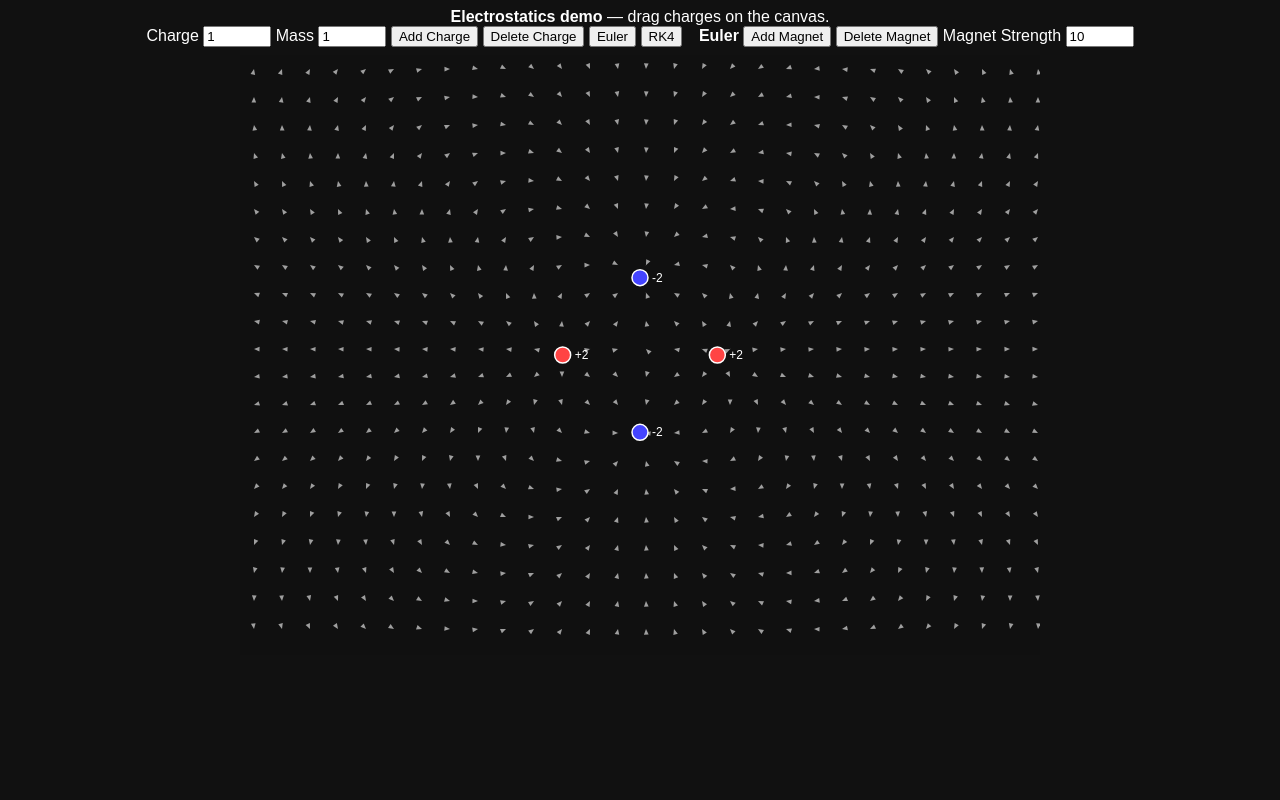
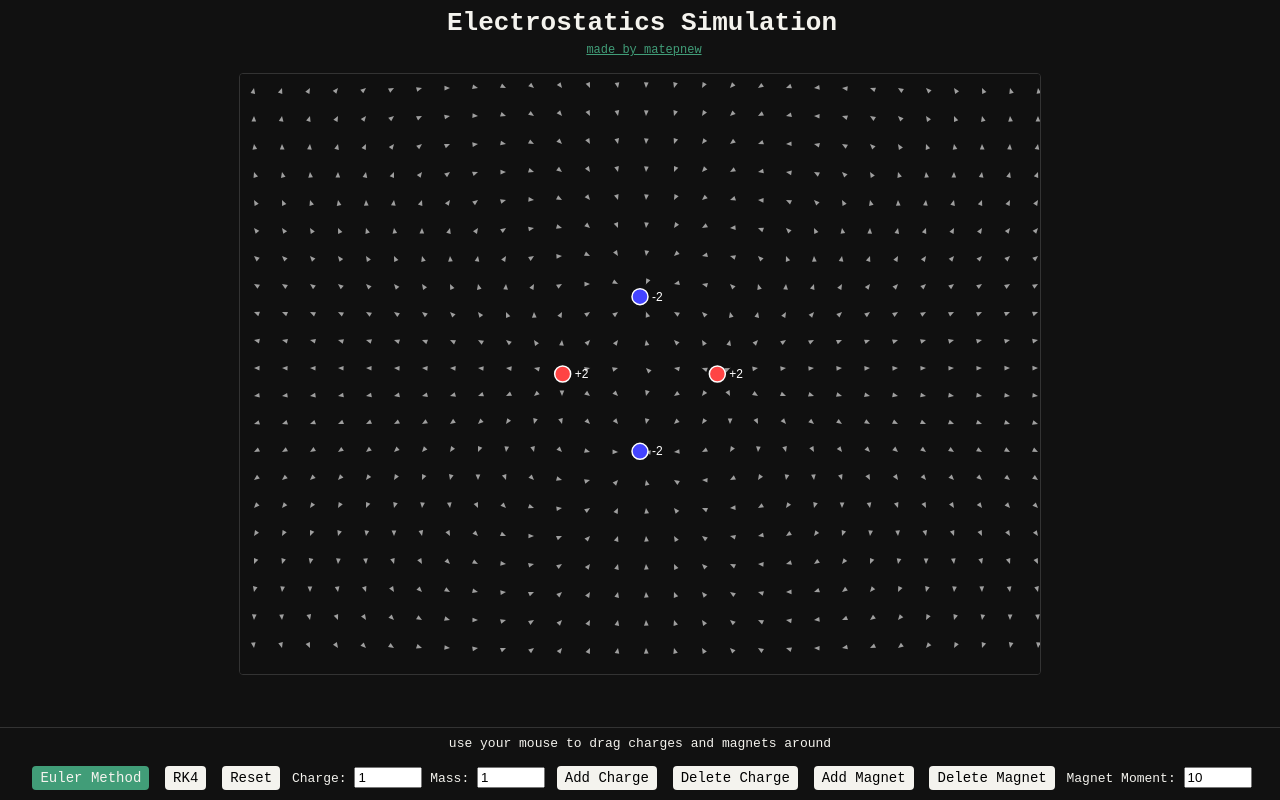
Before and after one commit to matepnew/electrostatics, a plain HTML site: page index.html in a window 1280 px wide. Drawn offline with Linux system fonts and the light colour scheme.

Commit message:
fix stuff and style

```diff
--- a/electro.js
+++ b/electro.js
@@ -275,6 +275,33 @@ const integratorLabel = document.getElementById('integratorLabel');
 const addMagnetBtn = document.getElementById('addMagnetBtn');
 const delMagnetBtn = document.getElementById('delMagnetBtn');
 const magStrengthInput = document.getElementById('magStrengthInput');
+const resetBtn = document.getElementById('resetBtn');
+
+function getInitialState() {
+    return {
+        charges: [
+            {x: 300, y: 300, vx: 0, vy: 0, q: 2, m: 1, pinned: false},
+            {x: 500, y: 300, vx: 0, vy: 0, q: 2, m: 1, pinned: false},
+            {x: 400, y: 400, vx: 0, vy: 0, q: -2, m: 1, pinned: false},
+            {x: 400, y: 200, vx: 0, vy: 0, q: -2, m: 1, pinned: false}
+        ],
+        magnets: []
+    }
+}
+
+const initialState = getInitialState();
+
+resetBtn.addEventListener('click', () => {
+    charges.length = 0;
+    for (const c of initialState.charges) {
+        charges.push({...c});
+    }
+
+    magnets.length = 0;
+    for (const m of initialState.magnets) {
+        magnets.push({...m});
+    }
+});
 
 addMagnetBtn.addEventListener('click', () => {
     const strength = parseFloat(magStrengthInput.value)*1000 || 10;
@@ -297,12 +324,14 @@ let useRK4 = false; // starts with Euler
 
 eulerBtn.addEventListener('click', () => {
     useRK4 = false;
-    integratorLabel.textContent = 'Euler';
+    eulerBtn.classList.add('active');
+    rk4Btn.classList.remove('active');
 });
 
 rk4Btn.addEventListener('click', () => {
     useRK4 = true;
-    integratorLabel.textContent = 'RK4';
+    rk4Btn.classList.add('active');
+    eulerBtn.classList.remove('active');
 });
 
 addChargeBtn.addEventListener('click', () => {
--- a/index.html
+++ b/index.html
@@ -2,29 +2,76 @@
 <html lang="en">
 <head>
   <meta charset="utf-8" />
-  <title>Electrostatics Sim</title>
+  <title>Electrostatics Simulation</title>
   <style>
-    body { margin: 0; background: #111; color: #fff; font-family: sans-serif; }
-    #controls { padding: 8px; text-align: center; }
+    body { margin: 0; background: #111; color: #F4F3EE; font-family: monospace; }
+    #controls {
+      padding: 8px;
+      margin: 0 0 2px 0;
+      text-align: center;
+      position: fixed;
+      bottom: 0;
+      left: 0;
+      right: 0;
+      background: #111;
+      border-top: 1px solid #333;
+    }
+    button {
+      margin: 0 4px;
+      padding: 4px 8px;
+      font-size: 14px;
+      background-color: #F4F3EE;
+      border-radius: 4px;
+      border-style: none;
+      font-family: monospace;
+    }
+    button:hover {
+      background-color: #419D78;
+      cursor: pointer;
+      color: #F4F3EE;
+    }
+    button.active {
+        background-color: #419D78;
+        color: #F4F3EE;
+    }
+    #sim-title {
+      margin: 8px 4px 4px 8px;
+      font-weight: 600;
+      color: #F4F3EE;
+      text-align: center;
+    }
+    #credits {
+        text-align: center;
+        margin-bottom: 16px;
+    }
+    canvas {
+       border: 1px solid #333;
+       border-radius: 4px;
+    }
   </style>
 </head>
 <body>
+    <h1 id="sim-title">Electrostatics Simulation</h1>
   <div id="controls">
-    <strong>Electrostatics demo</strong> — drag charges on the canvas.
+    use your mouse to drag charges and magnets around
+    <br>
     <br/>
-    Charge <input id="Qinput" type="number" value="1" step="0.1" style="width: 60px;" />
-    Mass <input id="Minput" type="number" value="1" step="0.1" style="width: 60px;" />
+    <button id="eulerBtn">Euler Method</button>
+    <button id="rk4Btn">RK4</button>
+    <button id="resetBtn">Reset</button>
+    Charge: <input id="Qinput" type="number" value="1" step="0.1" style="width: 60px;" />
+    Mass: <input id="Minput" type="number" value="1" step="0.1" style="width: 60px;" />
     <button id="addChargeBtn">Add Charge</button>
     <button id="delChargeBtn">Delete Charge</button>
-    <button id="eulerBtn">Euler</button>
-    <button id="rk4Btn">RK4</button>
-    <span id="integratorLabel" style="margin-left: 12px; font-weight: bold;">Euler</span>
     <button id="addMagnetBtn">Add Magnet</button>
     <button id="delMagnetBtn">Delete Magnet</button>
-    Magnet Strength <input id="magStrengthInput" type="number" step="1" value="10" style="width: 60px;" />
+    Magnet Moment: <input id="magStrengthInput" type="number" step="1" value="10" style="width: 60px;" />
+  </div>
+  <div id="credits">
+    <a href="https://github.com/matepnew" style="font-size:12px; color:#419D78; margin-left: 8px; margin-bottom: 8px; ">made by matepnew</a>
   </div>
 
-  <!-- provide an initial charges array so electro.js can use it immediately -->
+  <!-- initial charges -->
   <script>
     const charges = [
       { x: 300, y: 300, vx: 0, vy: 0, q:  2, m: 1, pinned: false },
@@ -33,9 +80,9 @@
       { x: 400, y: 200, vx: 0, vy: 0, q: -2, m: 1, pinned: false }
 
     ];
+    eulerBtn.classList.add('active');
   </script>
 
-  <!-- load your simulation after charges is defined -->
   <script src="electro.js"></script>
 </body>
 </html>
```
